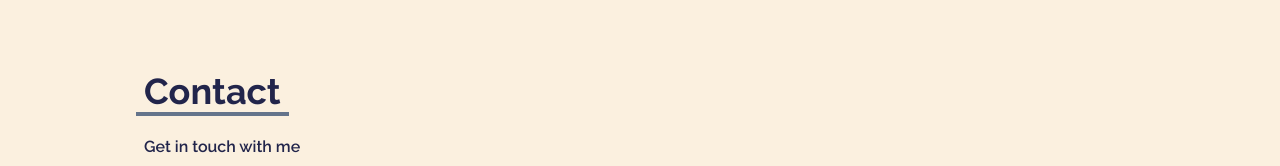
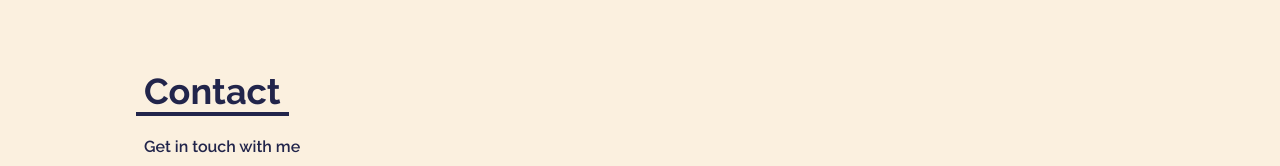
Before and after one commit to TeeAkinlade/My_PORTFOLIO, a React (Vite) app: page / in a window 1280 px wide. Shown: the part 4092-4258 px from the top of the page. Built offline with nearby package versions, Linux system fonts and the light colour scheme.

Commit message:
about section

```diff
--- a/src/components/Contact.jsx
+++ b/src/components/Contact.jsx
@@ -11,7 +11,7 @@ const Contact = () => {
     >
       <div className="flex flex-col p-6 mx-auto h-full pb-8">
         <div className="pb-8">
-          <p className="text-4xl px-2 font-bold inline border-b-4 border-slate-500 ">
+          <p className="text-4xl px-2 font-bold inline border-b-4 border-secondary">
             Contact
           </p>
           <p className="py-6 px-2 font-semibold">Get in touch with me</p>
```
